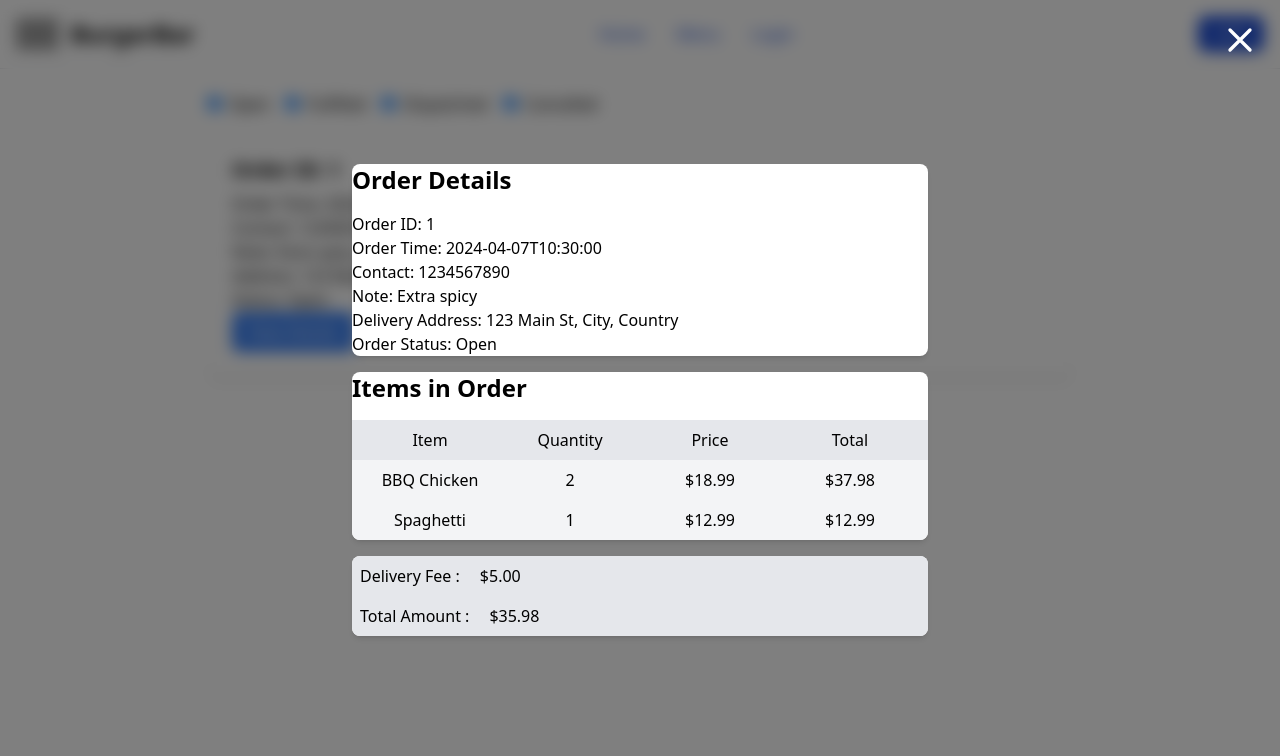
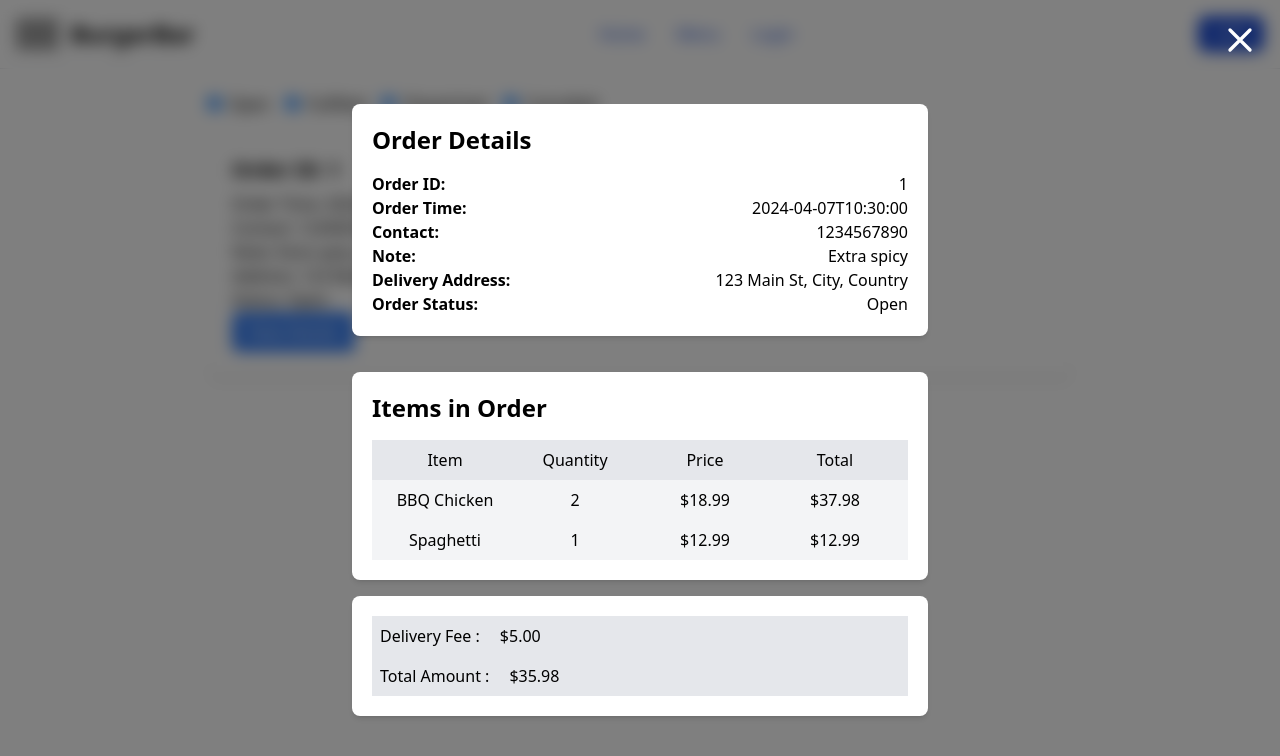
Before and after one commit to taimooransari/Software-Engineering-Project---Spring-2024, a Next.js app in the folder client/: page /admin/orders in a window 1280 px wide. Both pictures are taken after a click on the button "View Details". Shown: the top 756 px of the page. Built offline with nearby package versions, Linux system fonts and the light colour scheme; grey boxes are pictures that could not be loaded.

Commit message:
order modal update

```diff
--- a/client/app/components/orderModal.js
+++ b/client/app/components/orderModal.js
@@ -63,19 +63,8 @@ const OrderModal = ({ isOpen, onClose, order }) => {
 
     if (!isOpen || !order) return null;
 
-    // // Calculate total bill
-    // const totalBill = Object.keys(order.items).reduce(
-    //     (total, itemId) => {
-    //         const item = items.find(item => item.id === parseInt(itemId));
-    //         if (item) {
-    //             return total + item.price * order.items[itemId];
-    //         }
-    //         return total + order.deliveryFee;
-    //     },
-    //     0
-    // );
+    return (
 
-    return (
         <dialog className="fixed left-0 top-0 w-full h-full bg-black bg-opacity-50 z-50 overflow-auto backdrop-blur flex justify-center items-center">
             <div className="m-auto p-8 w-2/4">
                 <div className="flex flex-col items-center">
@@ -100,17 +89,35 @@ const OrderModal = ({ isOpen, onClose, order }) => {
                         </svg>
                     </button>
 
-                    <div className="bg-white w-full shadow-md rounded-lg overflow-hidden">
+                    <div className="bg-white w-full shadow-md rounded-lg overflow-hidden m-5 p-5">
                         <h2 className="text-2xl font-semibold mb-4">Order Details</h2>
-                        <p>Order ID: {order.id}</p>
-                        <p>Order Time: {order.orderTime}</p>
-                        <p>Contact: {order.customerContact}</p>
-                        <p>Note: {order.note}</p>
-                        <p>Delivery Address: {order.addressToDeliver.textAddress}</p>
-                        <p>Order Status: {order.orderStatus}</p>
+                        <div className="flex justify-between">
+                            <p className="text-left font-bold">Order ID:</p>
+                            <p className="text-right">{order.id}</p>
+                        </div>
+                        <div className="flex justify-between">
+                            <p className="text-left font-bold">Order Time:</p>
+                            <p className="text-right">{order.orderTime}</p>
+                        </div>
+                        <div className="flex justify-between">
+                            <p className="text-left font-bold">Contact:</p>
+                            <p className="text-right">{order.customerContact}</p>
+                        </div>
+                        <div className="flex justify-between">
+                            <p className="text-left font-bold">Note:</p>
+                            <p className="text-right">{order.note}</p>
+                        </div>
+                        <div className="flex justify-between">
+                            <p className="text-left font-bold">Delivery Address:</p>
+                            <p className="text-right">{order.addressToDeliver.textAddress}</p>
+                        </div>
+                        <div className="flex justify-between">
+                            <p className="text-left font-bold">Order Status:</p>
+                            <p className="text-right">{order.orderStatus}</p>
+                        </div>
                     </div>
 
-                    <div className="bg-white w-full shadow-md rounded-lg overflow-hidden mt-4">
+                    <div className="bg-white w-full shadow-md rounded-lg overflow-hidden mt-4 p-5">
                         <h2 className="text-2xl font-semibold mb-4">Items in Order</h2>
                         <div className="flex bg-gray-200 p-2">
                             <p className="flex-1 text-center">Item</p>
@@ -134,7 +141,7 @@ const OrderModal = ({ isOpen, onClose, order }) => {
                         })}
                     </div>
 
-                    <div className="bg-white w-full shadow-md rounded-lg overflow-hidden mt-4">
+                    <div className="bg-white w-full shadow-md rounded-lg overflow-hidden mt-4 p-5">
                         <div className="flex bg-gray-200 p-2">
                             <p className="flex-4 text-center mr-5">Delivery Fee :</p>
                             <p className="flex-4">${order.deliveryFee.toFixed(2)}</p>
@@ -147,6 +154,8 @@ const OrderModal = ({ isOpen, onClose, order }) => {
                 </div>
             </div>
         </dialog>
+
+
     );
 };
 
```
